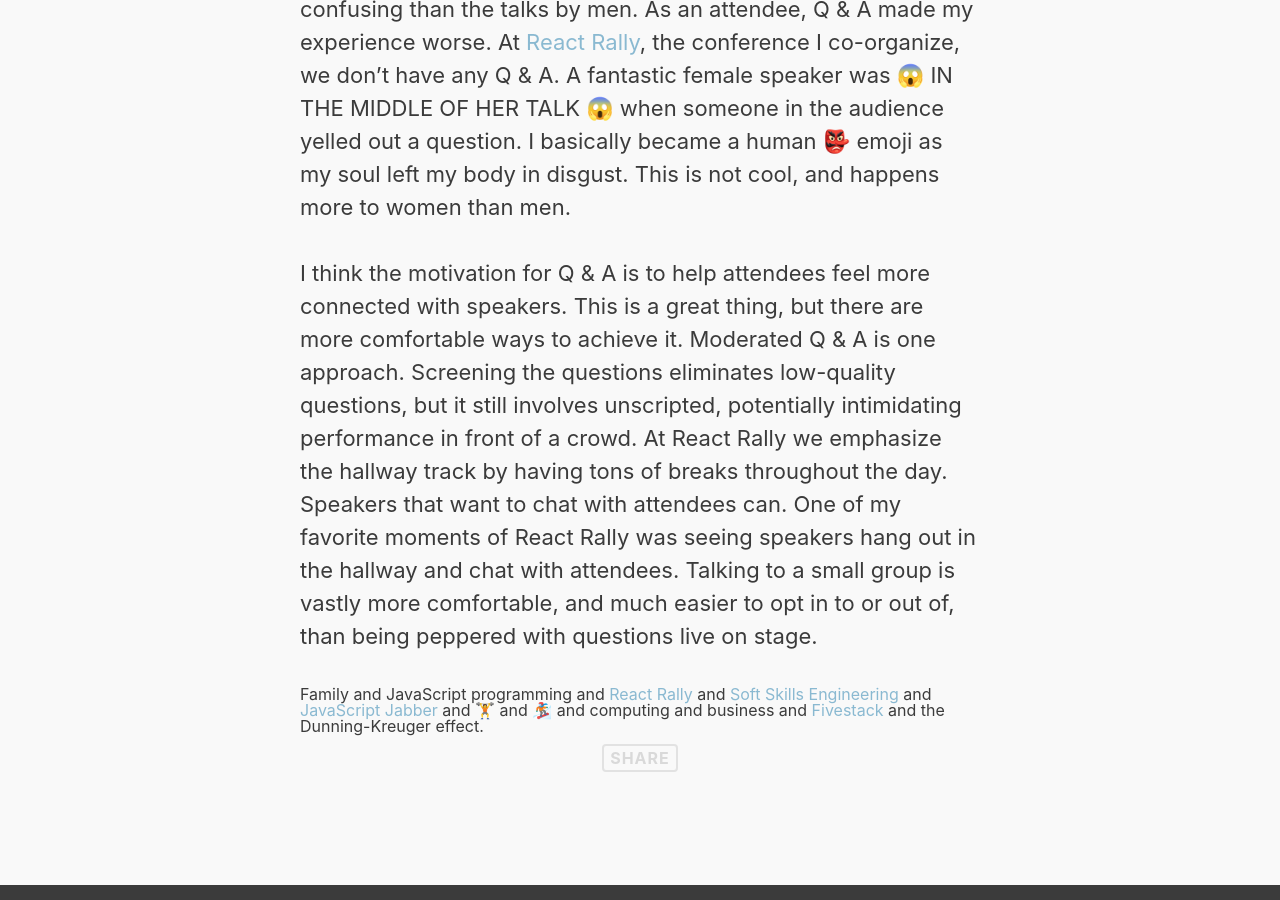
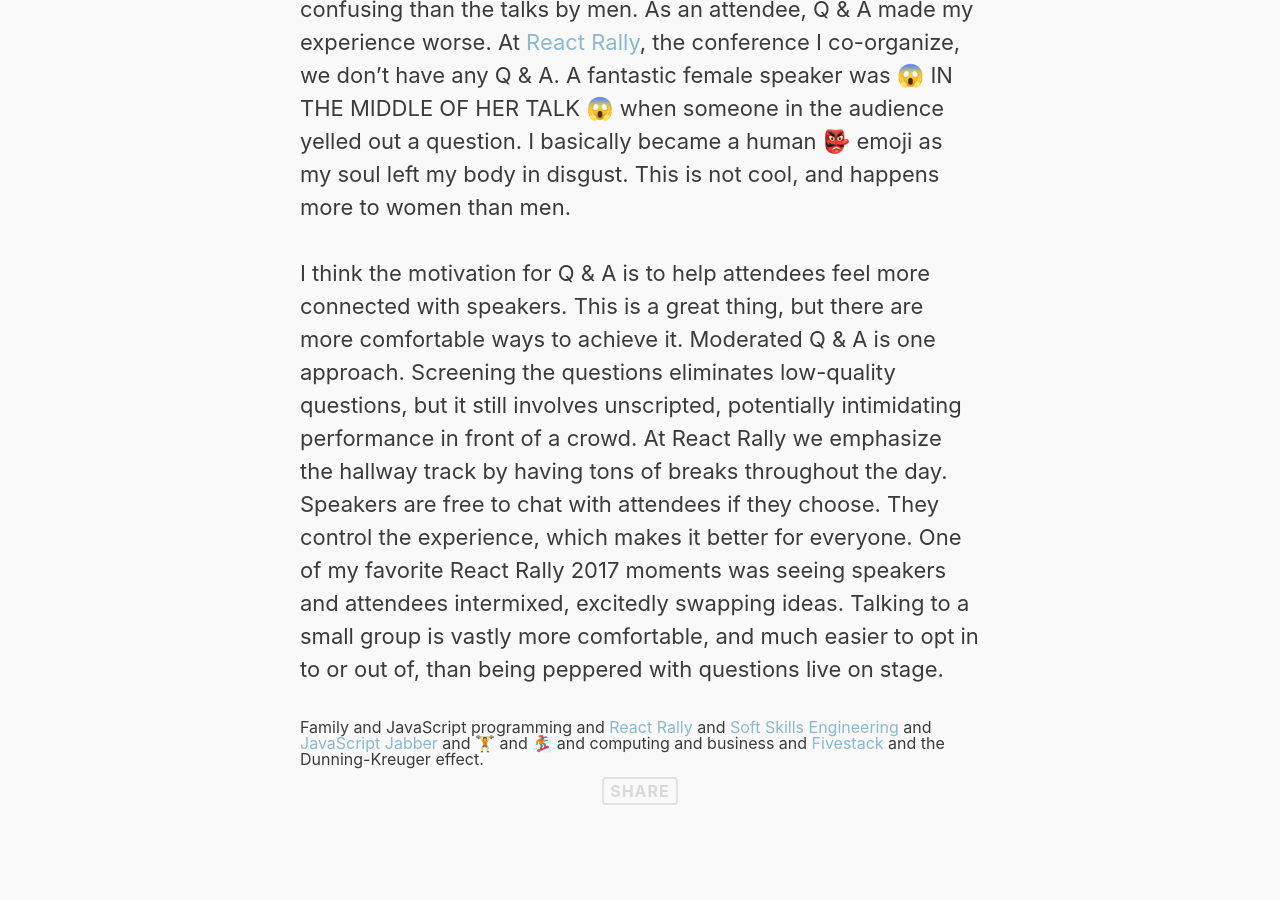
Before and after one commit to jergason/blorg, a Jekyll site: the page built from _posts/2017-11-15-tech-conference-q-and-a.md, in a window 1280 px wide and 900 px high, scrolled down 2009 px. Built offline with Jekyll 4.4.1, drawn with Linux system fonts in a browser that asks for light colours; Markdown is read by kramdown in place of the engine named in the settings; comment, search, counter and statistics services are not loaded.

Commit message:
update q and a post

```diff
--- a/_posts/2017-11-15-tech-conference-q-and-a.md
+++ b/_posts/2017-11-15-tech-conference-q-and-a.md
@@ -17,4 +17,4 @@
 
 Q & A also affects diverse speakers differently than white dudes like me. I attended a conference this year that had Q & A. Several women spoke. The Q & A at the women's talks was SO MUCH WORSE. The questions were more aggressive, show-offy, and confusing than the talks by men. As an attendee, Q & A made my experience worse. At [React Rally](https://reactrally.com), the conference I co-organize, we don't have any Q & A. A fantastic female speaker was 😱 IN THE MIDDLE OF HER TALK 😱 when someone in the audience yelled out a question. I basically became a human 👺 emoji as my soul left my body in disgust. This is not cool, and happens more to women than men.
 
-I think the motivation for Q & A is to help attendees feel more connected with speakers. This is a great thing, but there are more comfortable ways to achieve it. Moderated Q & A is one approach. Screening the questions eliminates low-quality questions, but it still involves unscripted, potentially intimidating performance in front of a crowd. At React Rally we emphasize the hallway track by having tons of breaks throughout the day. Speakers that want to chat with attendees can. One of my favorite moments of React Rally was seeing speakers hang out in the hallway and chat with attendees. Talking to a small group is vastly more comfortable, and much easier to opt in to or out of, than being peppered with questions live on stage.
+I think the motivation for Q & A is to help attendees feel more connected with speakers. This is a great thing, but there are more comfortable ways to achieve it. Moderated Q & A is one approach. Screening the questions eliminates low-quality questions, but it still involves unscripted, potentially intimidating performance in front of a crowd. At React Rally we emphasize the hallway track by having tons of breaks throughout the day. Speakers are free to chat with attendees if they choose. They control the experience, which makes it better for everyone. One of my favorite React Rally 2017 moments was seeing speakers and attendees intermixed, excitedly swapping ideas. Talking to a small group is vastly more comfortable, and much easier to opt in to or out of, than being peppered with questions live on stage.
```
